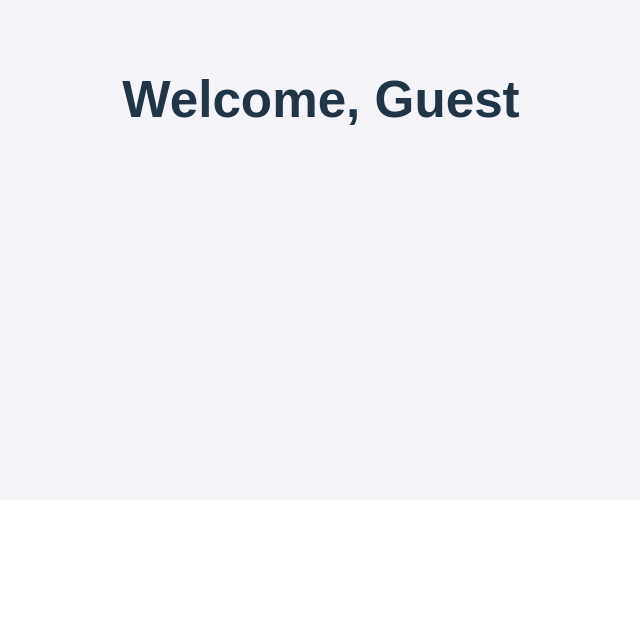
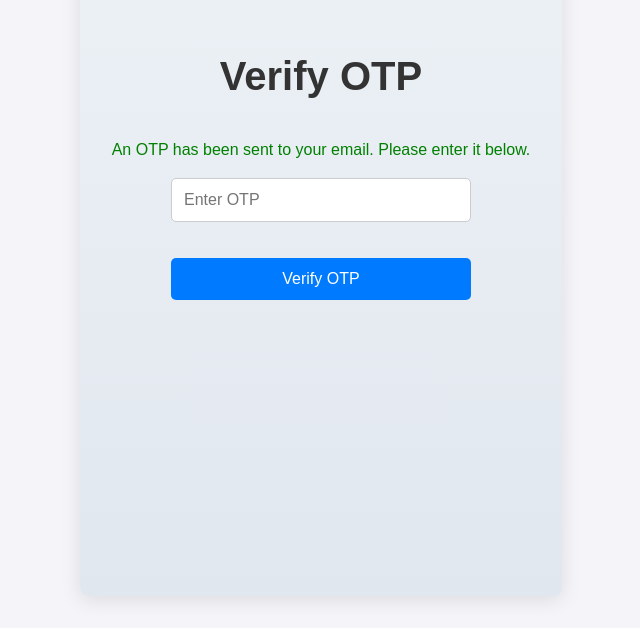
Before and after one commit to sahuhemant/Front_end_Easy_Tiffin, a React (Vite) app: page /verify-otp in a window 1280 px wide. Before the commit this address had no page. Shown: the part 300-928 px from the top of the page, without its empty margins (319-959 px from the left). Before the commit the page ends 800 px from the top, so only its background shows below. Built offline with nearby package versions, Linux system fonts and the light colour scheme.

Commit message:
[3243] completed the otp verification and added css

```diff
--- a/package.json
+++ b/package.json
@@ -10,6 +10,7 @@
     "preview": "vite preview"
   },
   "dependencies": {
+    "@rails/actioncable": "^7.2.100",
     "axios": "^1.7.7",
     "react": "^18.3.1",
     "react-dom": "^18.3.1",
--- a/src/App.jsx
+++ b/src/App.jsx
@@ -1,28 +1,30 @@
 import { useState } from 'react';
-import { Routes, Route, useNavigate } from 'react-router-dom';
+import { Routes, Route } from 'react-router-dom';
 import './index.css';
 import Login from './components/Login';
 import Register from './components/Register';
 import Customers from './components/Customers';
-import Tiffins from './components/Tiffins'; // Import the Tiffins component
-import Payment from './components/Payment'; // Import the Abc component
-import Header from './components/Header'; // Import the Header component
+import Tiffins from './components/Tiffins';
+import Payment from './components/Payment';
+import Header from './components/Header';
+import VerifyOtp from './components/Verifyotp';
+import WelcomePage from './components/WelcomePage'; // Import the new component
 
 function App() {
-  const [message, setMessage] = useState(''); // State to manage messages
+  const [message, setMessage] = useState('');
 
-  // Callback function to handle successful registration
   const handleRegistrationSuccess = (successMessage) => {
-    setMessage(successMessage); // Set success message
+    setMessage(successMessage);
   };
 
   return (
     <div className="App">
-      <Header /> {/* Add the Header to display the username */}
+      <Header />
       <Routes>
-        <Route path="/" element={<Home message={message} />} />
+        <Route path="/" element={<WelcomePage />} /> {/* Change Home to WelcomePage */}
         <Route path="/login" element={<Login />} />
         <Route path="/register" element={<Register onSuccess={handleRegistrationSuccess} />} />
+        <Route path="/verify-otp" element={<VerifyOtp />} />
         <Route path="/customers" element={<Customers />} />
         <Route path="/customers/:customerId/tiffins" element={<Tiffins />} />
         <Route path="/payment" element={<Payment />} />
@@ -31,17 +33,4 @@ function App() {
   );
 }
 
-const Home = ({ message }) => {
-  const navigate = useNavigate(); // Initialize navigation
-
-  return (
-    <div>
-      <h1>Welcome!</h1>
-      {message && <p style={{ color: 'green' }}>{message}</p>} {/* Display success message if exists */}
-      <button onClick={() => navigate('/register')}>Register</button>
-      <button onClick={() => navigate('/login')}>Login</button>
-    </div>
-  );
-};
-
 export default App;
--- a/src/components/Header.jsx
+++ b/src/components/Header.jsx
@@ -6,7 +6,6 @@ const Header = () => {
 
   return (
     <header>
-      <h1>Welcome, {username ? username : 'Guest'}</h1>
       {username && (
         <button onClick={logout}>Logout</button>
       )}
--- /dev/null
+++ b/src/components/Login.css
@@ -0,0 +1,61 @@
+/* Login.css */
+
+.login-container {
+  display: flex;
+  flex-direction: column;
+  align-items: center;
+  justify-content: center;
+  height: 100vh; /* Full height of the viewport */
+  background: linear-gradient(to bottom, #4a90e2, #50e3c2); /* Gradient background */
+  color: white;
+  text-align: center;
+  padding: 2rem;
+  border-radius: 8px;
+  box-shadow: 0 4px 20px rgba(0, 0, 0, 0.2);
+}
+
+.login-title {
+  font-size: 2.5rem;
+  margin-bottom: 1.5rem;
+}
+
+.login-success {
+  color: green;
+  margin-bottom: 1rem;
+}
+
+.login-error {
+  color: red;
+  margin-bottom: 1rem;
+}
+
+.login-form {
+  display: flex;
+  flex-direction: column;
+  width: 300px; /* Set a fixed width for the form */
+}
+
+.login-input {
+  padding: 0.75rem;
+  margin-bottom: 1rem;
+  border-radius: 5px;
+  border: 1px solid #ccc;
+  font-size: 1rem;
+  outline: none;
+  transition: border-color 0.3s;
+}
+
+.login-button {
+  padding: 0.75rem;
+  background-color: #007bff; /* Bootstrap primary color */
+  color: white;
+  border: none;
+  border-radius: 5px;
+  cursor: pointer;
+  font-size: 1rem;
+  transition: background-color 0.3s;
+}
+
+.login-button:hover {
+  background-color: #0056b3; /* Darker shade on hover */
+}
--- /dev/null
+++ b/src/components/Register.css
@@ -0,0 +1,56 @@
+/* Register.css */
+
+.register-container {
+  display: flex;
+  flex-direction: column;
+  align-items: center;
+  justify-content: center;
+  height: 100vh; /* Full height of the viewport */
+  background: linear-gradient(to bottom, #4a90e2, #50e3c2); /* Gradient background */
+  color: white;
+  text-align: center;
+  padding: 2rem;
+  border-radius: 8px;
+  box-shadow: 0 4px 20px rgba(0, 0, 0, 0.2);
+}
+
+.register-title {
+  font-size: 2.5rem;
+  margin-bottom: 1.5rem;
+}
+
+.register-error {
+  color: red;
+  margin-bottom: 1rem;
+}
+
+.register-form {
+  display: flex;
+  flex-direction: column;
+  width: 300px; /* Set a fixed width for the form */
+}
+
+.register-input {
+  padding: 0.75rem;
+  margin-bottom: 1rem;
+  border-radius: 5px;
+  border: 1px solid #ccc;
+  font-size: 1rem;
+  outline: none;
+  transition: border-color 0.3s;
+}
+
+.register-button {
+  padding: 0.75rem;
+  background-color: #007bff; /* Bootstrap primary color */
+  color: white;
+  border: none;
+  border-radius: 5px;
+  cursor: pointer;
+  font-size: 1rem;
+  transition: background-color 0.3s;
+}
+
+.register-button:hover {
+  background-color: #0056b3; /* Darker shade on hover */
+}
--- /dev/null
+++ b/src/components/Verifyotp.css
@@ -0,0 +1,61 @@
+/* VerifyOtp.css */
+
+.verify-otp-container {
+  display: flex;
+  flex-direction: column;
+  align-items: center;
+  justify-content: center;
+  height: 100vh; /* Full height of the viewport */
+  background: linear-gradient(to bottom, #f0f4f8, #e0e7ee); /* Soft gradient background */
+  color: #333; /* Dark text color */
+  text-align: center;
+  padding: 2rem;
+  border-radius: 8px;
+  box-shadow: 0 4px 20px rgba(0, 0, 0, 0.1);
+}
+
+.verify-otp-title {
+  font-size: 2.5rem;
+  margin-bottom: 1.5rem;
+}
+
+.verify-otp-success {
+  color: green;
+  margin-bottom: 1rem;
+}
+
+.verify-otp-error {
+  color: red;
+  margin-bottom: 1rem;
+}
+
+.verify-otp-form {
+  display: flex;
+  flex-direction: column;
+  width: 300px; /* Set a fixed width for the form */
+}
+
+.verify-otp-input {
+  padding: 0.75rem;
+  margin-bottom: 1rem;
+  border-radius: 5px;
+  border: 1px solid #ccc;
+  font-size: 1rem;
+  outline: none;
+  transition: border-color 0.3s;
+}
+
+.verify-otp-button {
+  padding: 0.75rem;
+  background-color: #007bff; /* Bootstrap primary color */
+  color: white;
+  border: none;
+  border-radius: 5px;
+  cursor: pointer;
+  font-size: 1rem;
+  transition: background-color 0.3s;
+}
+
+.verify-otp-button:hover {
+  background-color: #0056b3; /* Darker shade on hover */
+}
--- /dev/null
+++ b/src/components/Verifyotp.jsx
@@ -0,0 +1,67 @@
+import { useState, useEffect } from 'react';
+import { useLocation, useNavigate } from 'react-router-dom';
+import './VerifyOtp.css'; // Import the CSS file
+
+const VerifyOtp = () => {
+  const location = useLocation();
+  const navigate = useNavigate();
+  const userName = location.state?.userName; // Get the username from the location state
+  const [otp, setOtp] = useState('');
+  const [error, setError] = useState('');
+  const [successMessage, setSuccessMessage] = useState('');
+
+  useEffect(() => {
+    // Show a message indicating that the OTP has been sent
+    setSuccessMessage('An OTP has been sent to your email. Please enter it below.');
+  }, []);
+
+  const handleVerify = async (event) => {
+    event.preventDefault();
+    setError('');
+    setSuccessMessage('');
+
+    try {
+      const response = await fetch('http://localhost:3001/verify_otp', {
+        method: 'POST',
+        headers: { 'Content-Type': 'application/json' },
+        body: JSON.stringify({
+          user_name: userName,
+          otp,
+        }),
+      });
+
+      if (response.ok) {
+        setSuccessMessage('OTP verified, registration complete. You can now log in.');
+        setTimeout(() => {
+          navigate('/login'); // Redirect to login page after a short delay
+        }, 2000);
+      } else {
+        const errorData = await response.json();
+        setError(errorData.message);
+      }
+    } catch (error) {
+      setError('An error occurred during OTP verification.');
+    }
+  };
+
+  return (
+    <div className="verify-otp-container">
+      <h1 className="verify-otp-title">Verify OTP</h1>
+      {error && <p className="verify-otp-error">{error}</p>}
+      {successMessage && <p className="verify-otp-success">{successMessage}</p>}
+      <form onSubmit={handleVerify} className="verify-otp-form">
+        <input
+          type="text"
+          placeholder="Enter OTP"
+          value={otp}
+          onChange={(e) => setOtp(e.target.value)}
+          required
+          className="verify-otp-input"
+        />
+        <button type="submit" className="verify-otp-button">Verify OTP</button>
+      </form>
+    </div>
+  );
+};
+
+export default VerifyOtp;
--- /dev/null
+++ b/src/components/WelcomePage.css
@@ -0,0 +1,37 @@
+/* WelcomePage.css */
+
+.welcome-container {
+  display: flex;
+  flex-direction: column;
+  align-items: center; /* Center items horizontally */
+  justify-content: center; /* Center items vertically */
+  height: 100vh; /* Full height of the viewport */
+  background: linear-gradient(to bottom, #4a90e2, #50e3c2); /* Gradient background */
+  color: white;
+  text-align: center;
+}
+
+.welcome-title {
+  font-size: 2.5rem;
+  margin-bottom: 2rem; /* Space below title */
+}
+
+.button-container {
+  display: flex;
+  gap: 1rem; /* Space between buttons */
+}
+
+.welcome-button {
+  padding: 0.75rem 1.5rem;
+  font-size: 1rem;
+  color: white;
+  background-color: #007bff; /* Bootstrap primary color */
+  border: none;
+  border-radius: 5px;
+  cursor: pointer;
+  transition: background-color 0.3s;
+}
+
+.welcome-button:hover {
+  background-color: #0056b3; /* Darker shade on hover */
+}
--- /dev/null
+++ b/src/components/WelcomePage.jsx
@@ -0,0 +1,24 @@
+// WelcomePage.jsx
+import React from 'react';
+import { useNavigate } from 'react-router-dom';
+import './WelcomePage.css';
+
+const WelcomePage = () => {
+  const navigate = useNavigate();
+
+  return (
+    <div className="welcome-container">
+      <h1 className="welcome-title">Easy Tiffin Entry App!</h1>
+      <div className="button-container">
+        <button className="welcome-button" onClick={() => navigate('/register')}>
+          Register
+        </button>
+        <button className="welcome-button" onClick={() => navigate('/login')}>
+          Login
+        </button>
+      </div>
+    </div>
+  );
+};
+
+export default WelcomePage;
```
Also changed, not shown: src/components/Login.jsx (+15 -12 lines), src/components/Register.jsx (+16 -13 lines).
